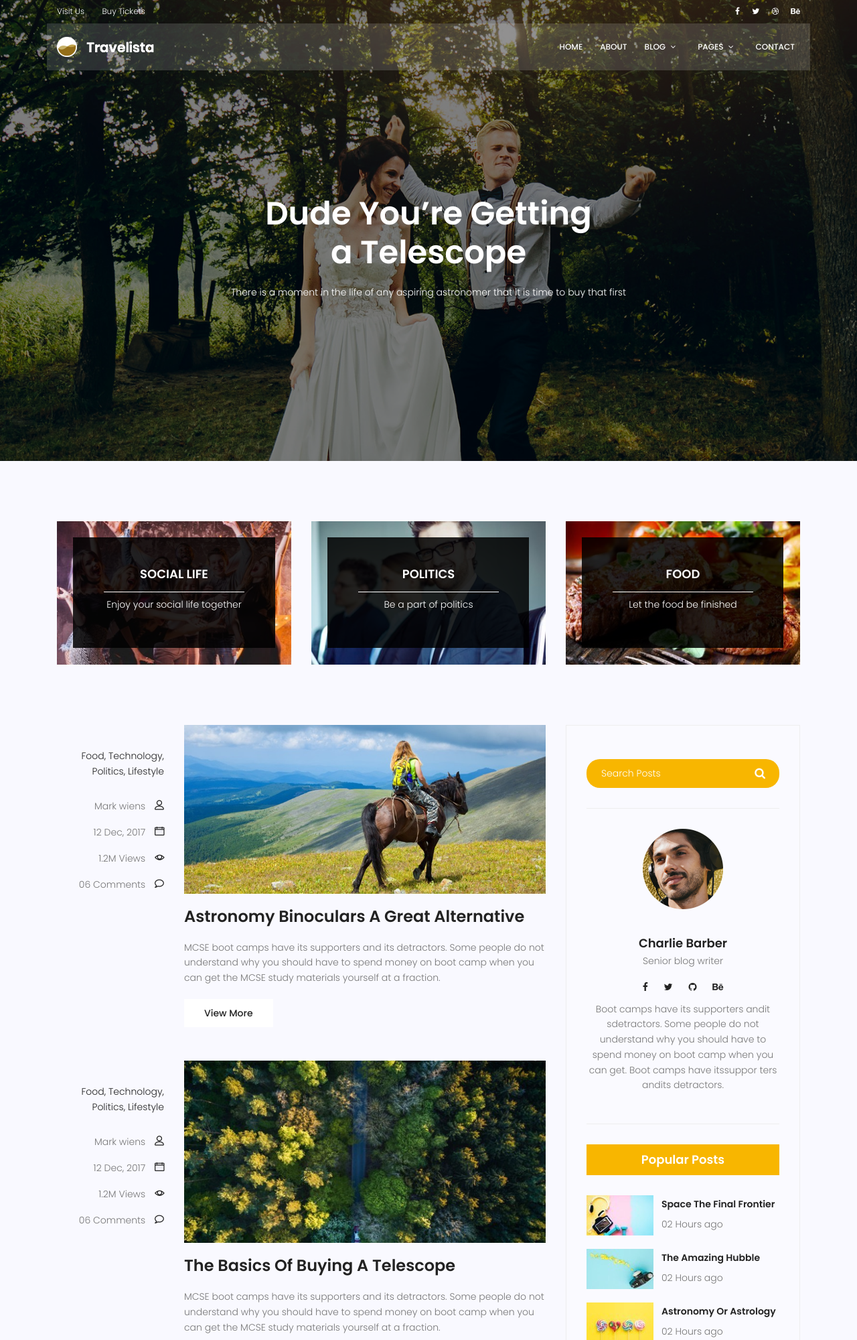
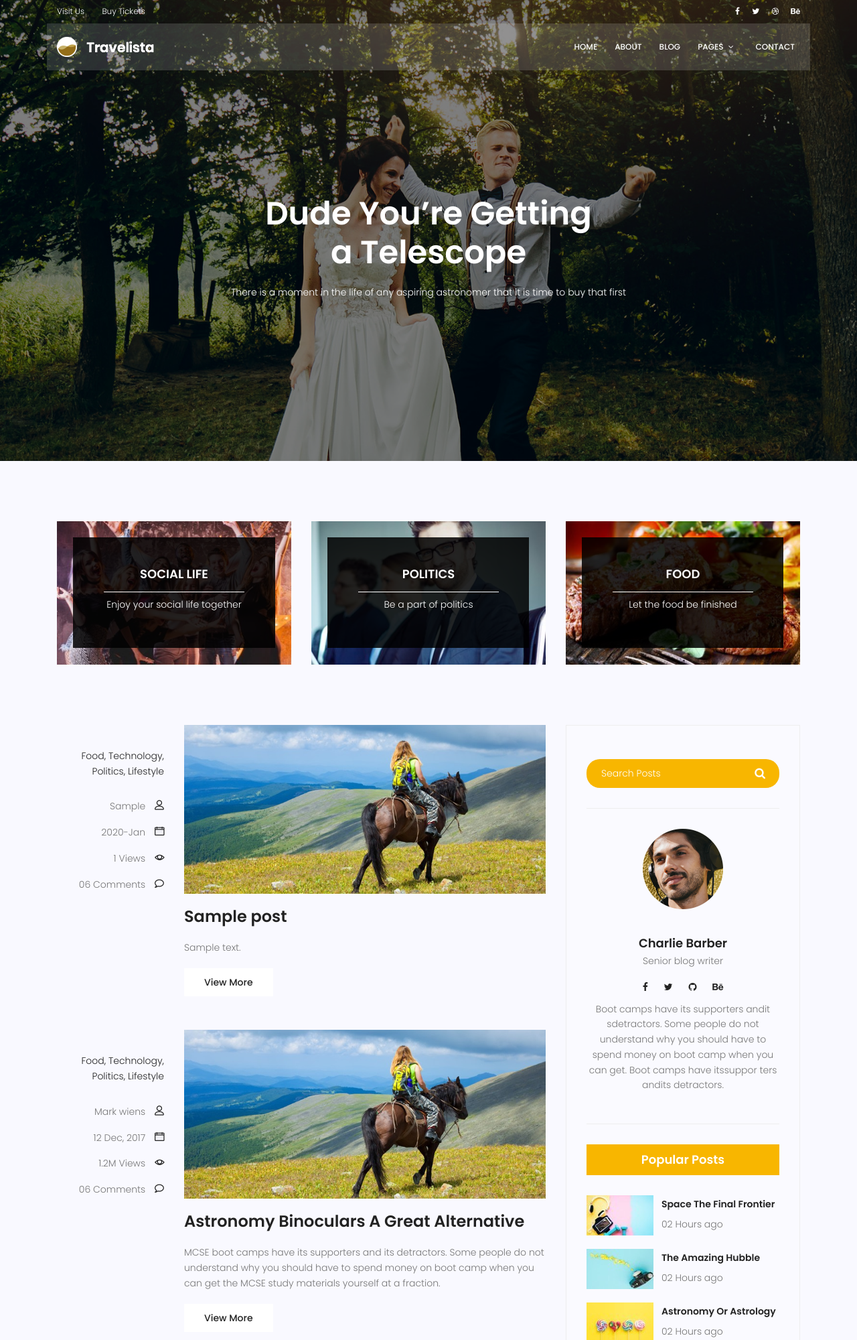
Before and after one commit to sma7495/my_first_site, a Django app: page /blog/ in a window 1280 px wide. Shown: the top 2000 px of the page at 67% size. Run offline with Django 4.2, Linux system fonts and the light colour scheme; tables that the repository leaves empty hold one stand-in row (values such as "Sample post"); some libraries are stand-ins or nearby versions.

Commit message:
1. Posts in blog-index and blog-single were become dynamic with database
2. urls was updatetd for blogs

3. author was added to Post model

```diff
--- a/blog/models.py
+++ b/blog/models.py
@@ -1,10 +1,11 @@
 from django.db import models
 from django.utils import timezone
+from django.contrib.auth.models import User
 # Create your models here.
 
 class Post(models.Model):
     #image
-    #author
+    author= models.ForeignKey(User, on_delete=models.CASCADE, null=True)
     title = models.CharField(max_length=150)
     content = models.TextField()
     #tag
--- a/blog/urls.py
+++ b/blog/urls.py
@@ -5,5 +5,5 @@ from blog import views
 app_name = 'blog'
 urlpatterns = [
     path('', views.index_view , name= 'index-blog'),
-    path('single/', views.about_view, name= 'single-blog' ),
+    path('<int:pid>/', views.about_view, name= 'single-blog' ),
 ]
--- a/blog/views.py
+++ b/blog/views.py
@@ -1,8 +1,14 @@
-from django.shortcuts import render
+from django.shortcuts import render, get_object_or_404
+from blog import models
 
 def index_view(request):
-    return render( request,'blog/blog-home.html',)
+    posts = models.Post.objects.filter(status = 1).order_by("-published_date")
+    contex = {'posts': posts}
+
+    return render( request,'blog/blog-home.html', contex)
 
 
-def about_view(request):
-    return render( request,'blog/blog-single.html',)
+def about_view(request, pid):
+    post = get_object_or_404(models.Post, pk=pid, status=1)
+    contex = {"post": post}
+    return render( request,'blog/blog-single.html', contex)
--- a/templates/blog/blog-home.html
+++ b/templates/blog/blog-home.html
@@ -87,6 +87,33 @@
 				<div class="container">
 					<div class="row">
 						<div class="col-lg-8 posts-list">
+
+							{% for post in posts %}
+								<div class="single-post row">
+									<div class="col-lg-3  col-md-3 meta-details">
+										<ul class="tags">
+											<li><a href="#">Food,</a></li>
+											<li><a href="#">Technology,</a></li>
+											<li><a href="#">Politics,</a></li>
+											<li><a href="#">Lifestyle</a></li>
+										</ul>
+										<div class="user-details row">
+											<p class="user-name col-lg-12 col-md-12 col-6"><a href="#">{{post.author.first_name}}</a> <span class="lnr lnr-user"></span></p>
+											<p class="date col-lg-12 col-md-12 col-6"><a href="#">{{post.published_date|date:'Y-M'}}</a> <span class="lnr lnr-calendar-full"></span></p>
+											<p class="view col-lg-12 col-md-12 col-6"><a href="#">{{post.counted_view}} Views</a> <span class="lnr lnr-eye"></span></p>
+											<p class="comments col-lg-12 col-md-12 col-6"><a href="#">06 Comments</a> <span class="lnr lnr-bubble"></span></p>
+										</div>
+									</div>
+									<div class="col-lg-9 col-md-9 ">
+										<div class="feature-img">
+											<img class="img-fluid" src="{% static 'website/img/blog/feature-img1.jpg' %}" alt="">
+										</div>
+										<a class="posts-title" href="{% url 'blog:single-blog' pid=post.id %}"><h3>{{post.title}}</h3></a>
+										<p class="excert"> {{post.content}} </p>
+										<a href="{% url 'blog:single-blog' pid=post.id %}" class="primary-btn">View More</a>
+									</div>
+								</div>
+							{% endfor%}
 							<div class="single-post row">
 								<div class="col-lg-3  col-md-3 meta-details">
 									<ul class="tags">
@@ -191,6 +218,7 @@
 									<a href="blog-single.html" class="primary-btn">View More</a>
 								</div>
 							</div>
+
 		                    <nav class="blog-pagination justify-content-center d-flex">
 		                        <ul class="pagination">
 		                            <li class="page-item">
--- a/templates/website/base.html
+++ b/templates/website/base.html
@@ -63,11 +63,7 @@
 				        <ul class="nav-menu">
 				          <li><a href="{% url 'website:index' %}">Home</a></li>
 				          <li><a href="{% url 'website:about' %}">About</a></li>
-				          <li class="menu-has-children"><a href="">Blog</a>
-				            <ul>
-				              <li><a href="{% url "blog:index-blog" %}">Blog Home</a></li>
-				              <li><a href="{% url "blog:single-blog" %}">Blog Single</a></li>
-				            </ul>
+				          <li><a href="{% url "blog:index-blog" %}">Blog</a></li>
 				          </li>
 				          <li class="menu-has-children"><a href="">Pages</a>
 				            <ul>
```
Also changed, not shown: templates/blog/blog-single.html (+7 -34 lines), blog/migrations/0004_post_author_alter_post_published_date.py (added), website/models.py (line endings or trailing spaces).
